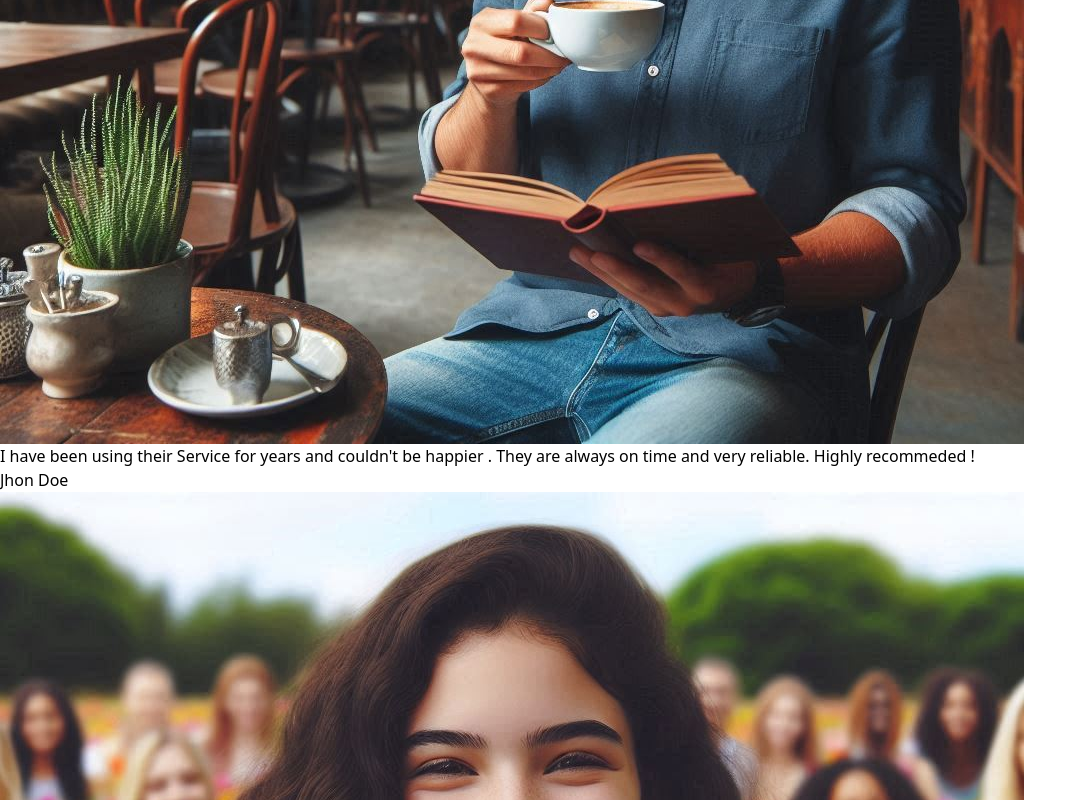
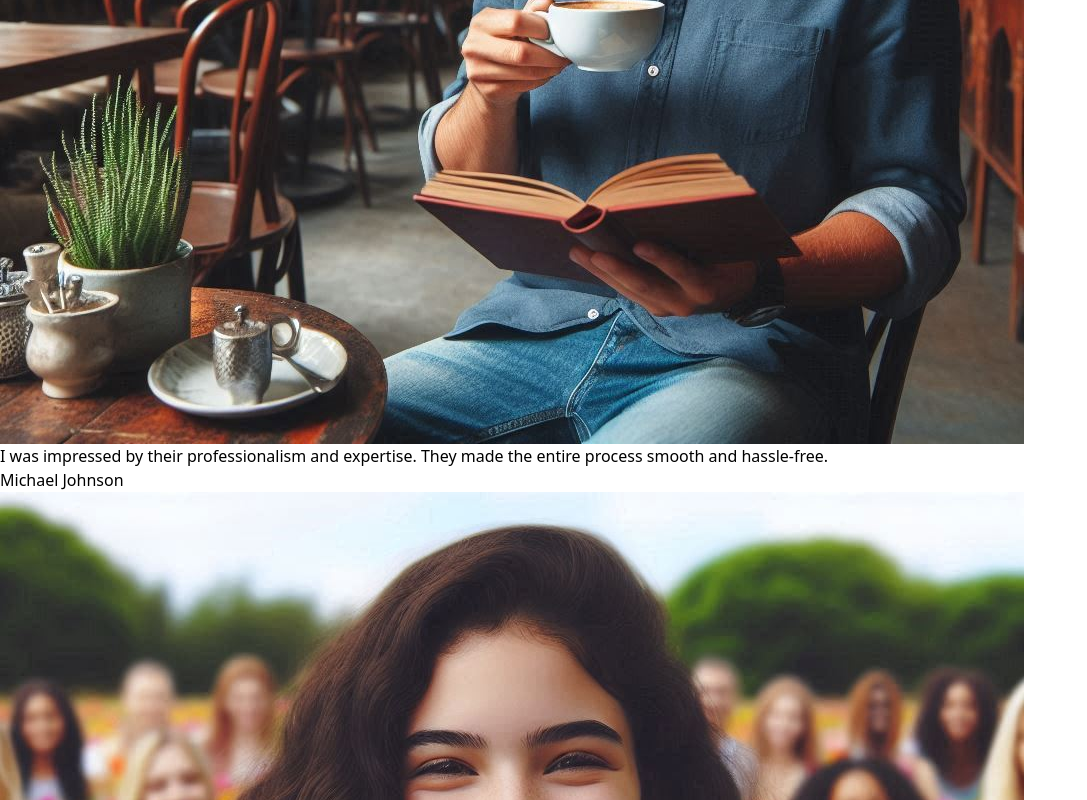
Before and after one commit to Amisha-028/sparkathon, a React (Vite) app in the folder client/: page / in a window 1280 px wide. Shown: the part 4324-5124 px from the top of the page, without its empty margins (0-1087 px from the left). Built offline with nearby package versions, Linux system fonts and the light colour scheme.

Commit message:
Add testimonials to the testimonials section

```diff
--- a/client/src/Components/LandingComps/Testimocard.jsx
+++ b/client/src/Components/LandingComps/Testimocard.jsx
@@ -1,5 +1,5 @@
 
-const TestimoCard = ({src}) => {
+const TestimoCard = ({src, name, testimo}) => {
     return (
         <div className="relative w-[450px] h-[450px]">
             <div className="absolute z-10 shadow-lg left-[25%] top-[10%] w-[50%] bg-white h-[50%] p-2 rounded-full " >
@@ -7,11 +7,10 @@ const TestimoCard = ({src}) => {
             </div>
             <div className="absolute shadow-lg bottom-0 bg-[#E1EED0] w-full h-[65%] pt-[125px] px-4 ">
                 <div className="text-center text-[18px]" >
-                    I have been using their Service for years and couldn't be happier .
-                    They are always on time and very reliable. Highly recommeded !
+                    {testimo}
                 </div>
                 <div className="text-center pt-4 text-[20px] font-semibold">
-                    Jhon Doe
+                    {name}
                 </div>
             </div>
         </div>
--- a/client/src/Components/LandingComps/Testimonial.jsx
+++ b/client/src/Components/LandingComps/Testimonial.jsx
@@ -9,35 +9,35 @@ import img6 from "../../assets/LandingImages/test6.jpeg";
 const Testimonial = () => {
   const cards = [
     {
+      name: "John Doe",
       src: img1,
-      testimo:
-        "I have been using their Service for years and couldn't be happier .They are always on time and very reliable. Highly recommeded",
+      testimo: "I have been using their Service for years and couldn't be happier .They are always on time and very reliable. Highly recommeded"
     },
     {
-      src: img6,
-      testimo:
-        "I have been using their Service for years and couldn't be happier .They are always on time and very reliable. Highly recommeded",
+      name: "Jane Smith",
+      src: img2,
+      testimo: "Their service was exceptional! They went above and beyond to ensure my satisfaction. I would definitely recommend them to others."
     },
     {
+      name: "Michael Johnson",
       src: img3,
-      testimo:
-        "I have been using their Service for years and couldn't be happier .They are always on time and very reliable. Highly recommeded",
+      testimo: "I was impressed by their professionalism and expertise. They made the entire process smooth and hassle-free."
     },
     {
+      name: "Emily Brown",
       src: img4,
-      testimo:
-        "I have been using their Service for years and couldn't be happier .They are always on time and very reliable. Highly recommeded",
+      testimo: "The team was incredibly helpful and responsive to my needs. I am very satisfied with their service."
     },
     {
+      name: "Shraddha Kapoor",
       src: img5,
-      testimo:
-        "I have been using their Service for years and couldn't be happier .They are always on time and very reliable. Highly recommeded",
+      testimo: "I had a great experience with their company. They exceeded my expectations in every way."
     },
     {
-      src: img2,
-      testimo:
-        "I have been using their Service for years and couldn't be happier .They are always on time and very reliable. Highly recommeded",
-    },
+      name: "Olivia Taylor",
+      src: img6,
+      testimo: "Their customer service is top-notch. They went out of their way to resolve an issue I had. I'm a happy customer!"
+    }
   ];
 
   return (
@@ -49,7 +49,7 @@ const Testimonial = () => {
       <div>
         <div className="flex justify-center gap-10 p-4 pt-10 flex-wrap   ">
           {cards.map((ele) => {
-            return <TestimoCard src={ele.src} />;
+            return <TestimoCard src={ele.src} name={ele.name} testimo = {ele.testimo}/>;
           })}
         </div>
       </div>
```
